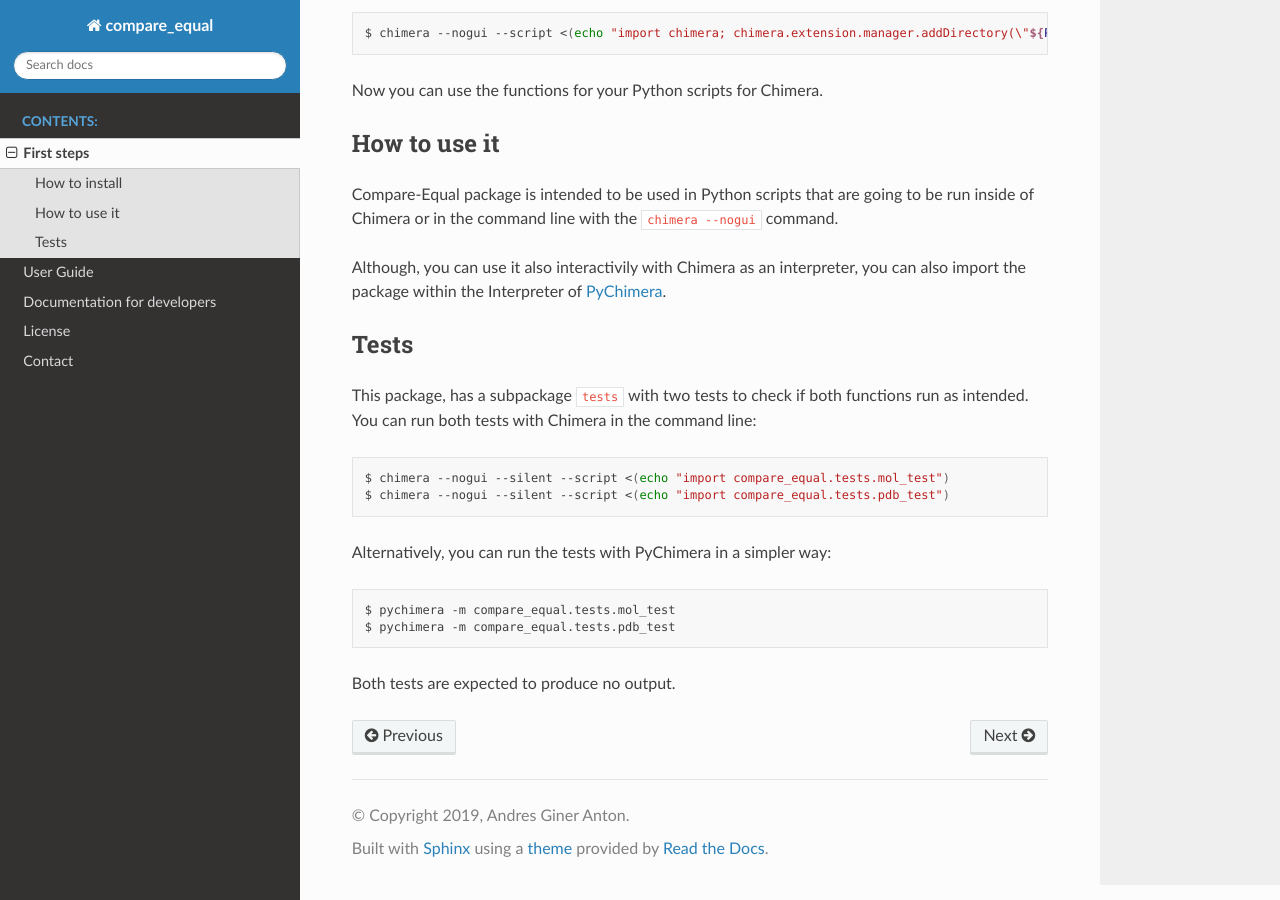
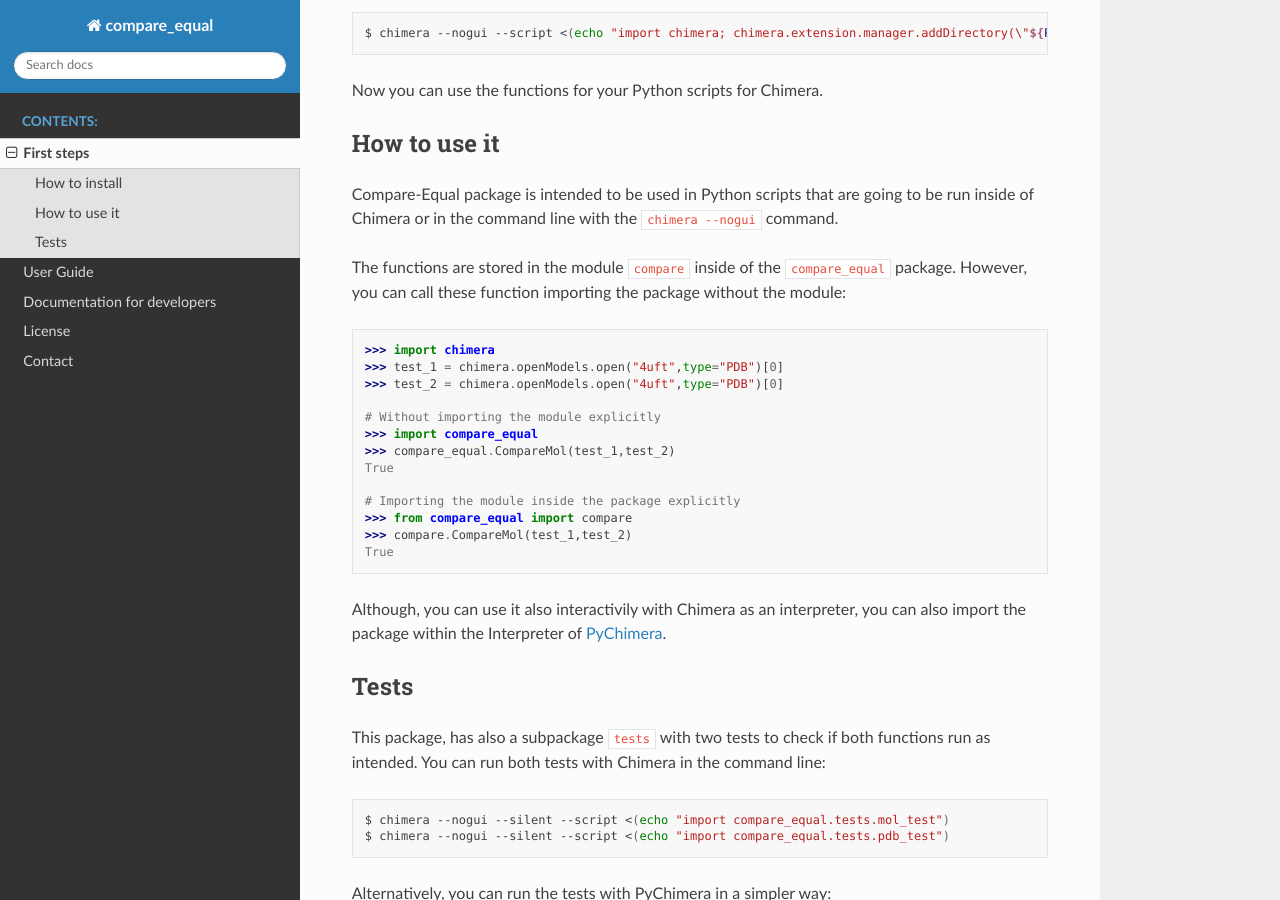
Before and after one commit to andresginera/compare-equal, a Sphinx documentation site: the page built from docs/first_steps.rst, in a window 1280 px wide and 900 px high, scrolled down 604 px. Built offline with Sphinx 7.4.7 and the Read the Docs theme 2.0.0, drawn with Linux system fonts in a browser that asks for light colours.

Commit message:
docs: modified first_steps

```diff
--- a/compare_equal/__init__.py
+++ b/compare_equal/__init__.py
@@ -1,6 +1,10 @@
 name = "Compare-Equal"
+
 """
-Compare_equal package is composed of two main functions for comparison two molecules and checks if they are the same molecule.
+Compare-Equal.
+
+Compare-Equal is a package composed of two main functions for comparison two molecules and checks if they are the same molecule.
 """
+
 __all__ = ["ComparePdb", "CompareMol"]
 from compare import *
--- a/docs/first_steps.rst
+++ b/docs/first_steps.rst
@@ -33,13 +33,31 @@ How to use it
 
 Compare-Equal package is intended to be used in Python scripts that are going to be run inside of Chimera or in the command line with the ``chimera --nogui`` command.
 
+The functions are stored in the module ``compare`` inside of the ``compare_equal`` package. However, you can call these function importing the package without the module:
+
+.. code-block:: python
+
+    >>> import chimera
+    >>> test_1 = chimera.openModels.open("4uft",type="PDB")[0]
+    >>> test_2 = chimera.openModels.open("4uft",type="PDB")[0]
+
+    # Without importing the module explicitly
+    >>> import compare_equal
+    >>> compare_equal.CompareMol(test_1,test_2)
+    True
+
+    # Importing the module inside the package explicitly
+    >>> from compare_equal import compare
+    >>> compare.CompareMol(test_1,test_2)
+    True
+
 Although, you can use it also interactivily with Chimera as an interpreter, you can also import the package within the Interpreter of `PyChimera <https://pychimera.readthedocs.io/en/latest/>`_.
 
 -----
 Tests
 -----
 
-This package, has a subpackage ``tests`` with two tests to check if both functions run as intended. You can run both tests with Chimera in the command line:
+This package, has also a subpackage ``tests`` with two tests to check if both functions run as intended. You can run both tests with Chimera in the command line:
 
 .. code-block:: bash
 
--- a/docs/index.rst
+++ b/docs/index.rst
@@ -8,7 +8,7 @@ Compare Equal Module
 
 Welcome to the Compare-Equal's documentation.
 
-Compare Equal is a package of two function for Chimera to compare if
+Compare Equal is a package of two functions for Chimera to compare if
 two molecules are equal. You can compare either two Python variables
 of the Chimera's Molecule class or directly two PDB files.
 
```
Also changed, not shown: 8 other files.
